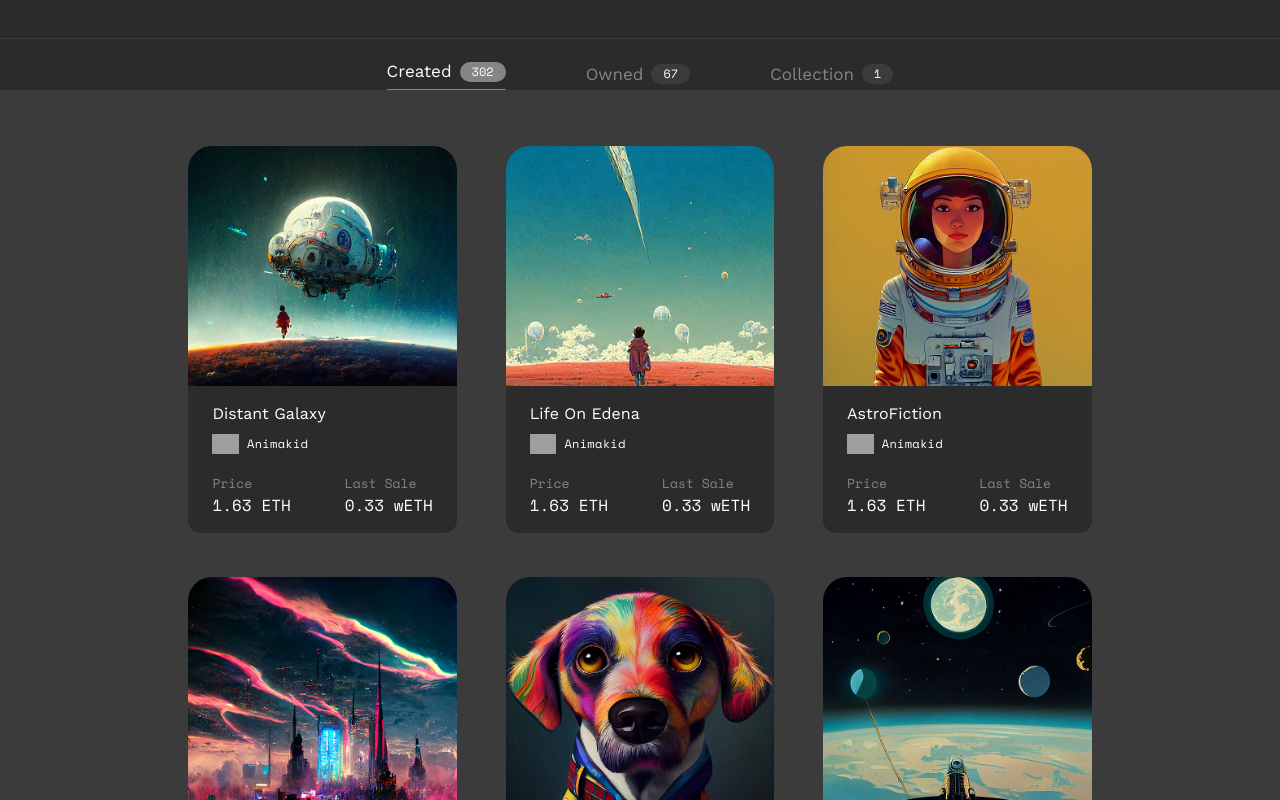
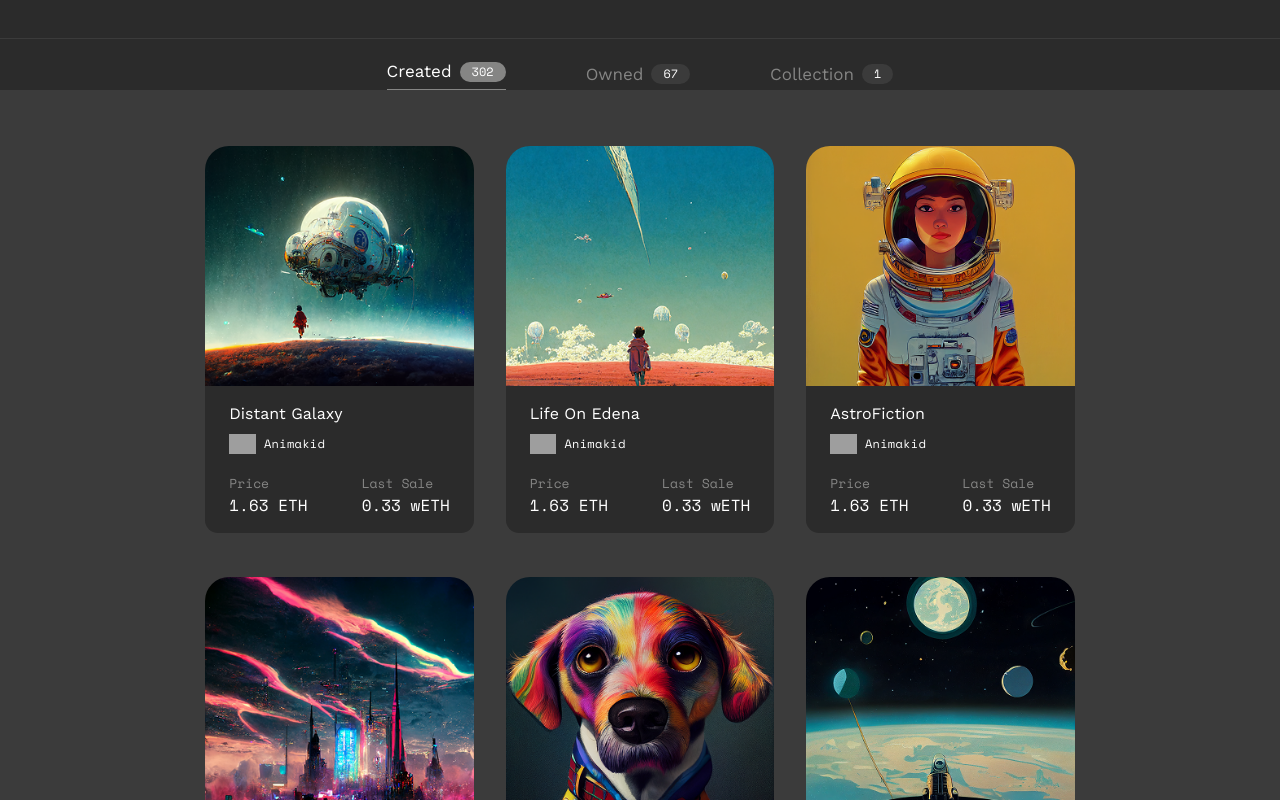
Before and after one commit to OLADIMEJI988/NFT-marketplace, a React (Vite) app: page /ArtistPage in a window 1280 px wide. Shown: the part 720-1520 px from the top of the page. Built offline with nearby package versions, Linux system fonts and the light colour scheme; grey boxes are pictures that could not be loaded.

Commit message:
minor fixes

```diff
--- a/src/components/ArtistCollection.jsx
+++ b/src/components/ArtistCollection.jsx
@@ -25,8 +25,8 @@ const nftData = [
 
 export default function ArtistCollection() {
   return (
-    <div className="px-4 sm:px-8 md:px-20 lg:px-40 xl:px-44 py-1">
-      <div className="grid grid-cols-1 sm:grid-cols-2 lg:grid-cols-3 gap-x-6 gap-y-6 justify-items-center">
+    <div className="px-4 sm:px-8 md:px-20 lg:px-40 xl:px-44 py-1 flex justify-center">
+      <div className="grid grid-cols-1 sm:grid-cols-2 lg:grid-cols-3 gap-x-7 gap-y-6 justify-items-center">
         {nftData.map((nft, index) => (
           <CreatedNFT key={index} mainimg={nft.img} title={nft.title} />
         ))}
--- a/src/components/BrowseCategories.jsx
+++ b/src/components/BrowseCategories.jsx
@@ -14,6 +14,7 @@ export default function BrowseCategories() {
     <div className='bg-[#2B2B2B] text-white sans py-10 px-5 sm:px-10 md:px-20'>
       <p className='text-3xl tracking-[-0.04em] text-center md:text-start'>Browse Categories</p>
 
+       <div className='flex justify-center'>
           <div className='mt-8 grid grid-cols-1 sm:grid-cols-2 md:grid-cols-3 lg:grid-cols-4 gap-7 sm:gap-6 md:gap-8 justify-items-center'>
             <Category img={artCategory} category="Art" />
             <Category img={collectiblesCategory} category="Collectibles" />
@@ -25,5 +26,6 @@ export default function BrowseCategories() {
             <Category img={virtualworldsCategory} category="Virtual Worlds" />
           </div>
        </div>
+    </div>
   )
 }
--- a/src/components/Created.jsx
+++ b/src/components/Created.jsx
@@ -13,8 +13,8 @@ import CreatedNFT from './CreatedNFT';
 
 export default function Created() {
   return (
-    <div className="px-4 sm:px-8 md:px-20 lg:px-40 xl:px-44 py-1">
-      <div className="grid grid-cols-1 sm:grid-cols-2 lg:grid-cols-3 gap-x-6 gap-y-6 justify-items-center">
+    <div className="px-4 sm:px-8 md:px-20 lg:px-40 xl:px-44 py-1 flex justify-center">
+      <div className="grid grid-cols-1 sm:grid-cols-2 lg:grid-cols-3 gap-x-8 gap-y-6 justify-items-center">
         <CreatedNFT mainimg={distantgalaxy} title="Distant Galaxy" />
         <CreatedNFT mainimg={edena} title="Life On Edena" />
         <CreatedNFT mainimg={astrofiction} title="AstroFiction" />
--- a/src/components/HowItWorks.jsx
+++ b/src/components/HowItWorks.jsx
@@ -12,6 +12,7 @@ export default function () {
         <p className='font-light text-sm mt-2 tracking-wide'>Find out how to get started</p>
       </div>
 
+      <div className='flex justify-center'>
         <div className='grid grid-cols-1 sm:grid-cols-1 md:grid-cols-2 lg:grid-cols-3 gap-10 mt-10 justify-items-center'>
           <StepCard
             img={wallet}
@@ -30,5 +31,7 @@ export default function () {
           />
         </div>
       </div>
+
+    </div>
   );
 }
--- a/src/components/Owned.jsx
+++ b/src/components/Owned.jsx
@@ -13,7 +13,7 @@ import CreatedNFT from './CreatedNFT';
 
 export default function Owned() {
   return (
-    <div className="px-4 sm:px-8 md:px-20 lg:px-40 xl:px-44 py-1">
+    <div className="px-4 sm:px-8 md:px-20 lg:px-40 xl:px-44 py-1 flex justify-center">
       <div className="grid grid-cols-1 sm:grid-cols-2 lg:grid-cols-3 gap-x-6 gap-y-6 justify-items-center">
         <CreatedNFT mainimg={nftcharacter1} title="Aiko Yukimura" />
         <CreatedNFT mainimg={nftcharacter2} title="Takeshi Arata" />
--- a/src/components/TopCreators.jsx
+++ b/src/components/TopCreators.jsx
@@ -64,6 +64,7 @@ export default function TopCreators() {
         </button>
       </div>
 
+      <div className='flex justify-center'>
         <div className='mt-10 grid grid-cols-1 sm:grid-cols-2 lg:grid-cols-4 gap-6 justify-items-center'>
           {currentCreators.map((creator, index) => (
             <Creators
@@ -73,6 +74,7 @@ export default function TopCreators() {
               creatorName={creator.creatorName}
             />
           ))}
+        </div>
       </div>
 
       {/* Pagination */}
```
Lines whose indentation alone changed are shown as unchanged.
